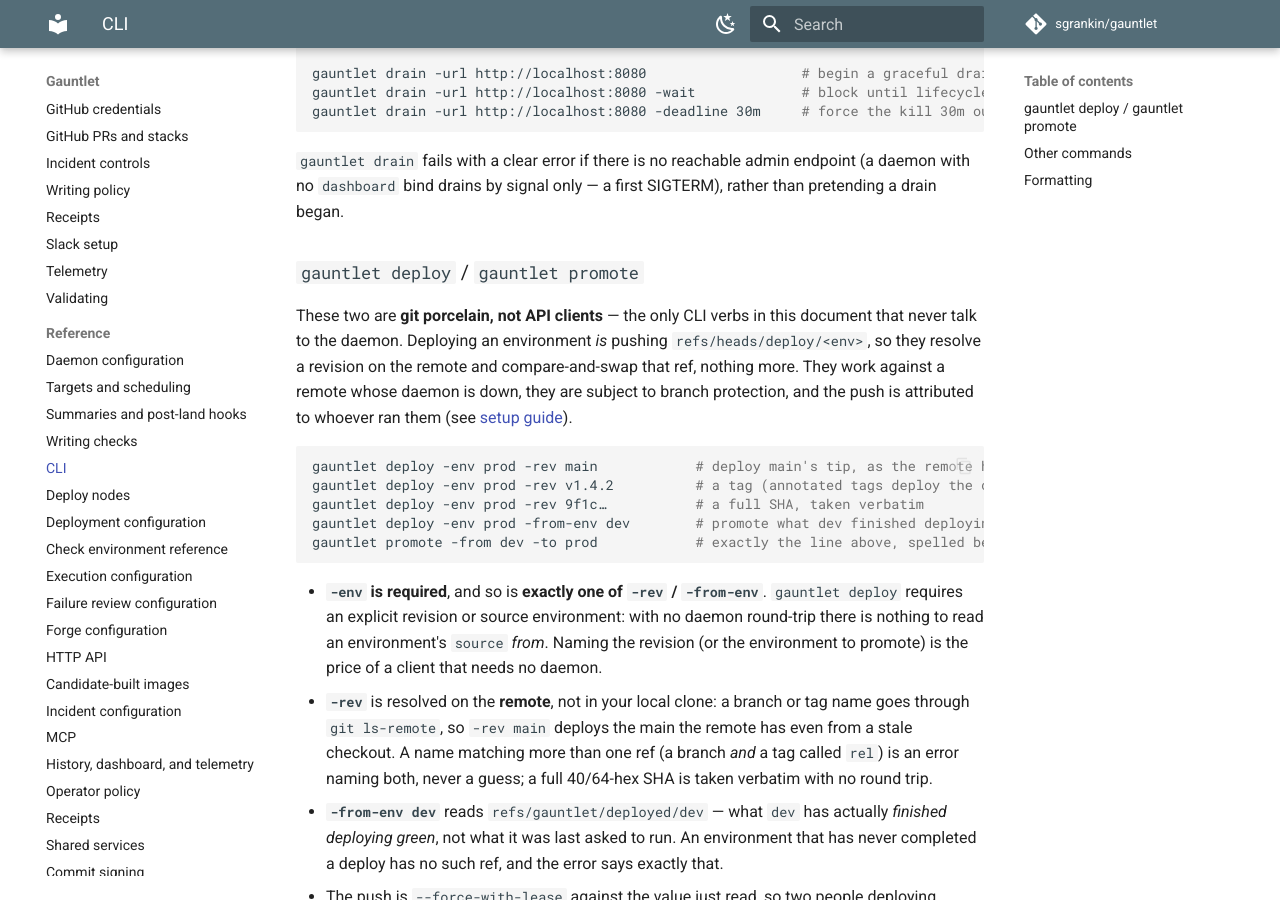
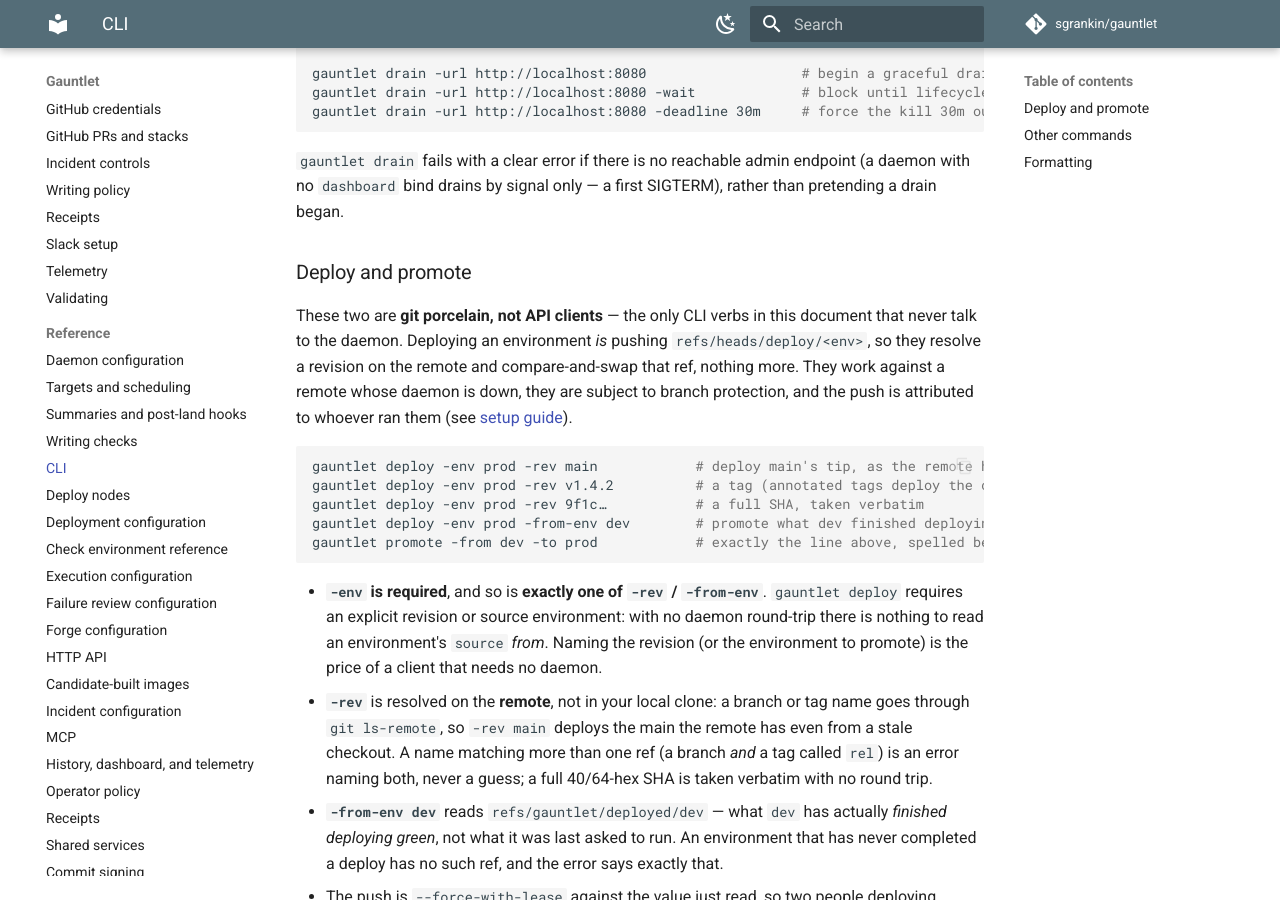
Before and after one commit to sgrankin/gauntlet, an MkDocs documentation site: the page built from docs/reference/cli.md, in a window 1280 px wide and 900 px high, scrolled down 371 px. Built offline with MkDocs 1.6.1 and Material for MkDocs 9.7.7, drawn with Linux system fonts in a browser that asks for light colours; comment, search, counter and statistics services are not loaded.

Commit message:
docs: use a portable anchor for deployment commands

```diff
--- a/docs/guides/deployment.md
+++ b/docs/guides/deployment.md
@@ -35,5 +35,5 @@
 
 Check lane state and observed revision after the graph completes. Re-pushing an
 already observed revision does not rerun it; use deployment retry for that.
-See [CLI flags](../reference/cli.md#gauntlet-deploy-gauntlet-promote) and
+See [CLI flags](../reference/cli.md#deploy-and-promote) and
 [deployment recovery](../architecture/deployment.md).
--- a/docs/reference/cli.md
+++ b/docs/reference/cli.md
@@ -22,7 +22,7 @@
 endpoint (a daemon with no `dashboard` bind drains by signal only — a first
 SIGTERM), rather than pretending a drain began.
 
-### `gauntlet deploy` / `gauntlet promote`
+### Deploy and promote
 
 These two are **git porcelain, not API clients** — the only CLI verbs in
 this document that never talk to the daemon. Deploying an environment *is*
```
